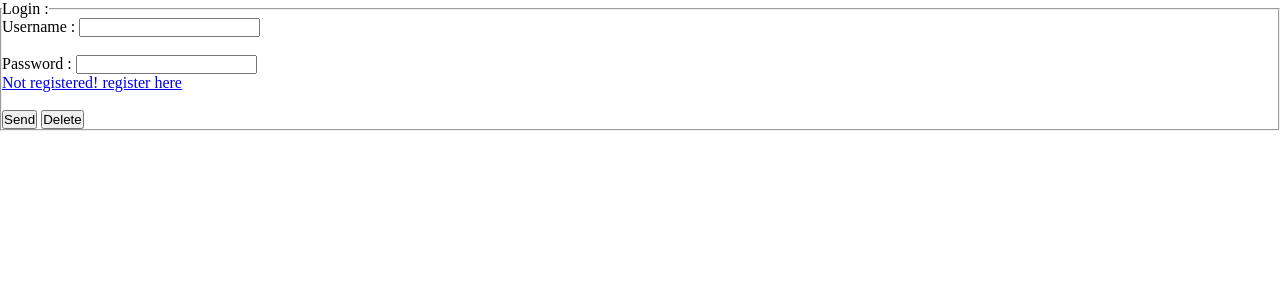
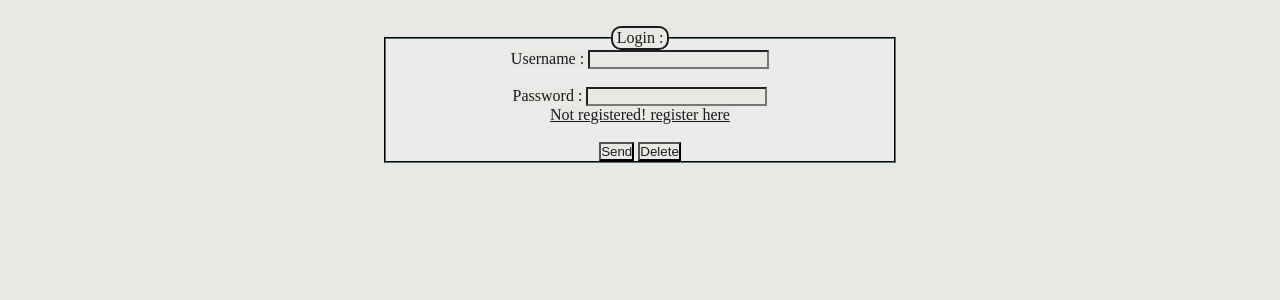
Before and after one commit to Cyriaque-TONNERRE/DeEZit-Chains, a PHP site: page /php/login.php in a window 1280 px wide. Shown: the top 300 px of the page. Run offline with PHP 8.4, Linux system fonts and the light colour scheme.

Commit message:
commit login css

```diff
--- a/css/login.css
+++ b/css/login.css
@@ -2,3 +2,31 @@
 	margin:0px;
 	padding: 0px;
 }
+
+body{
+	background-color: var(--backcolor);
+	color: var(--txtcolor);
+}
+
+fieldset {
+	border-color: var(--txtcolor);
+	border-style:groove;
+	border-radiu: 10px;
+	background-color: #EBEBEB;
+	text-align: center;
+	margin: 2vw 30vw;
+}
+
+nav.formulaire{
+	color:black;
+}
+
+nav.formulaire legend{
+	color:var(--txtcolor);
+	background-color:var(--backcolor);
+	border-style:solid;
+	border-width: 2px;
+	border-radius: 10px;
+	border-color: var(--txtcolor) ;
+	padding: 1px 4px 1px 4px;
+}
--- a/php/login.php
+++ b/php/login.php
@@ -8,6 +8,7 @@
     <meta name="author" content="Ez Team">
     <meta charset="UTF-8">
 	<link rel="stylesheet" href="../css/login.css">
+	<link rel="stylesheet" href="../css/index.css">
 </head>
 
 
```
